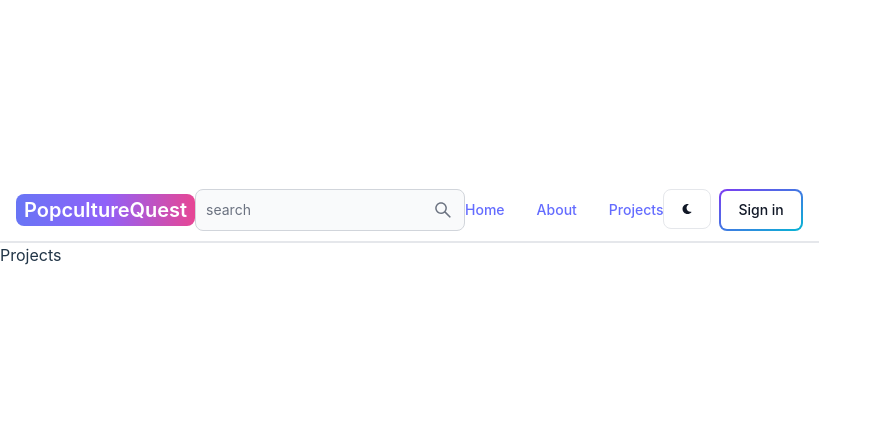
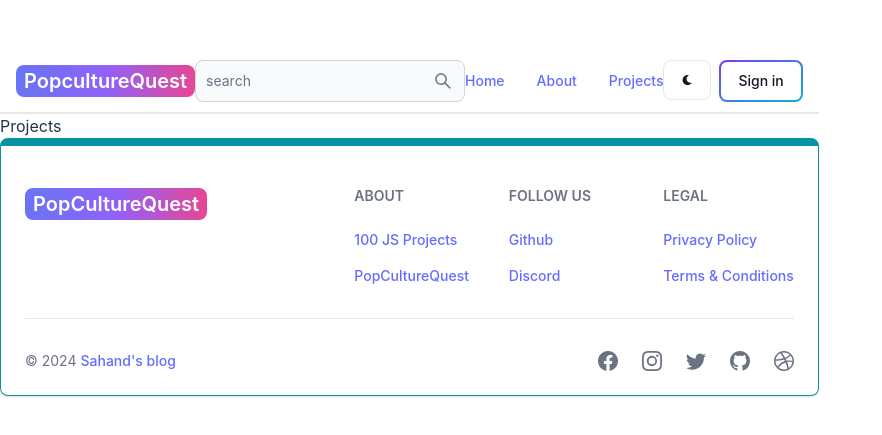
Before and after one commit to LaurentSauzetOff/blog, a React app in the folder client/: page /projects in a window 1280 px wide. Shown: the part 177-612 px from the top of the page, without its empty margins (0-882 px from the left). Built offline with nearby package versions, Linux system fonts and the light colour scheme; the HTML template or start-up script is replaced by a standard one.

Commit message:
Add footer

```diff
--- a/client/src/App.jsx
+++ b/client/src/App.jsx
@@ -7,6 +7,7 @@
 import Dashboard from './pages/Dashboard';
 import Projects from './pages/Projects';
 import Header from './components/Header';
+import Footer from './components/Footer';
 
 // Composant ErrorBoundary pour capturer les erreurs
 /* class ErrorBoundary extends React.Component {
@@ -45,6 +46,7 @@
           <Route path='/dashboard' element={<Dashboard />} />
           <Route path='/projects' element={<Projects />} />
         </Routes>
+        <Footer/>
       </BrowserRouter>
 
   );
--- /dev/null
+++ b/client/src/components/Footer.jsx
@@ -0,0 +1,88 @@
+import { Footer } from "flowbite-react";
+import { Link } from "react-router-dom";
+import {
+  BsFacebook,
+  BsInstagram,
+  BsTwitter,
+  BsGithub,
+  BsDribbble,
+} from "react-icons/bs";
+export default function FooterCom() {
+  return (
+    <Footer container className="border border-t-8 border-teal-500">
+      <div className="w-full max-w-7xl mx-auto">
+        <div className="grid w-full justify-between sm:flex md:grid-cols-1">
+          <div className="mt-5">
+            <Link
+              to="/"
+              className="self-center whitespace-nowrap text-lg sm:text-xl font-semibold dark:text-white"
+            >
+              <span className="px-2 py-1 bg-gradient-to-r from-indigo-500 via-purple-500 to-pink-500 rounded-lg text-white">
+                PopCultureQuest
+              </span>
+            </Link>
+          </div>
+          <div className="grid grid-cols-2 gap-8 mt-4 sm:grid-cols-3 sm:gap-6">
+            <div>
+              <Footer.Title title="About" />
+              <Footer.LinkGroup col>
+                <Footer.Link
+                  href="https://www.100jsprojects.com"
+                  target="_blank"
+                  rel="noopener noreferrer"
+                >
+                  100 JS Projects
+                </Footer.Link>
+                <Footer.Link
+                  href="/about"
+                  target="_blank"
+                  rel="noopener noreferrer"
+                >
+                  PopCultureQuest
+                </Footer.Link>
+              </Footer.LinkGroup>
+            </div>
+            <div>
+              <Footer.Title title="Follow us" />
+              <Footer.LinkGroup col>
+                <Footer.Link
+                  href="https://www.github.com/sahandghavidel"
+                  target="_blank"
+                  rel="noopener noreferrer"
+                >
+                  Github
+                </Footer.Link>
+                <Footer.Link href="#">Discord</Footer.Link>
+              </Footer.LinkGroup>
+            </div>
+            <div>
+              <Footer.Title title="Legal" />
+              <Footer.LinkGroup col>
+                <Footer.Link href="#">Privacy Policy</Footer.Link>
+                <Footer.Link href="#">Terms &amp; Conditions</Footer.Link>
+              </Footer.LinkGroup>
+            </div>
+          </div>
+        </div>
+        <Footer.Divider />
+        <div className="w-full sm:flex sm:items-center sm:justify-between">
+          <Footer.Copyright
+            href="#"
+            by="Sahand's blog"
+            year={new Date().getFullYear()}
+          />
+          <div className="flex gap-6 sm:mt-0 mt-4 sm:justify-center">
+            <Footer.Icon href="#" icon={BsFacebook} />
+            <Footer.Icon href="#" icon={BsInstagram} />
+            <Footer.Icon href="#" icon={BsTwitter} />
+            <Footer.Icon
+              href="https://github.com/sahandghavidel"
+              icon={BsGithub}
+            />
+            <Footer.Icon href="#" icon={BsDribbble} />
+          </div>
+        </div>
+      </div>
+    </Footer>
+  );
+}
```
